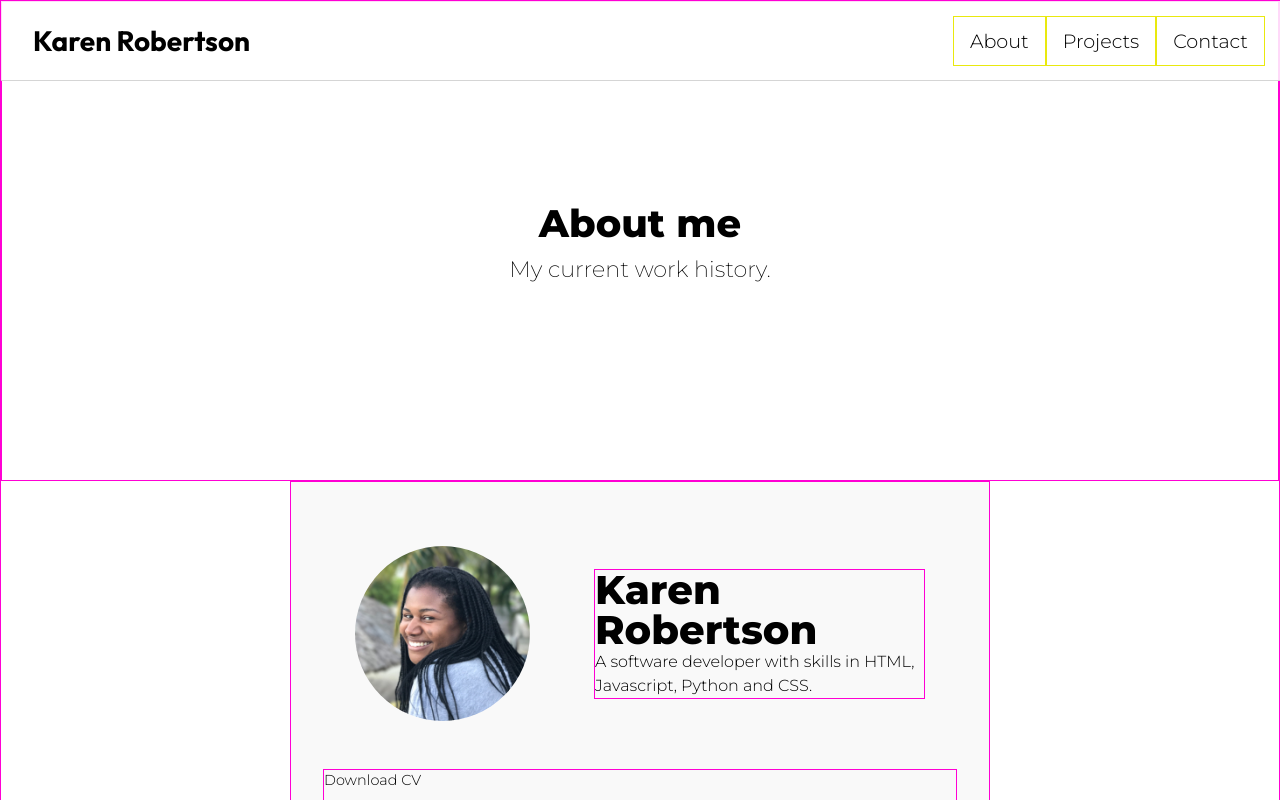
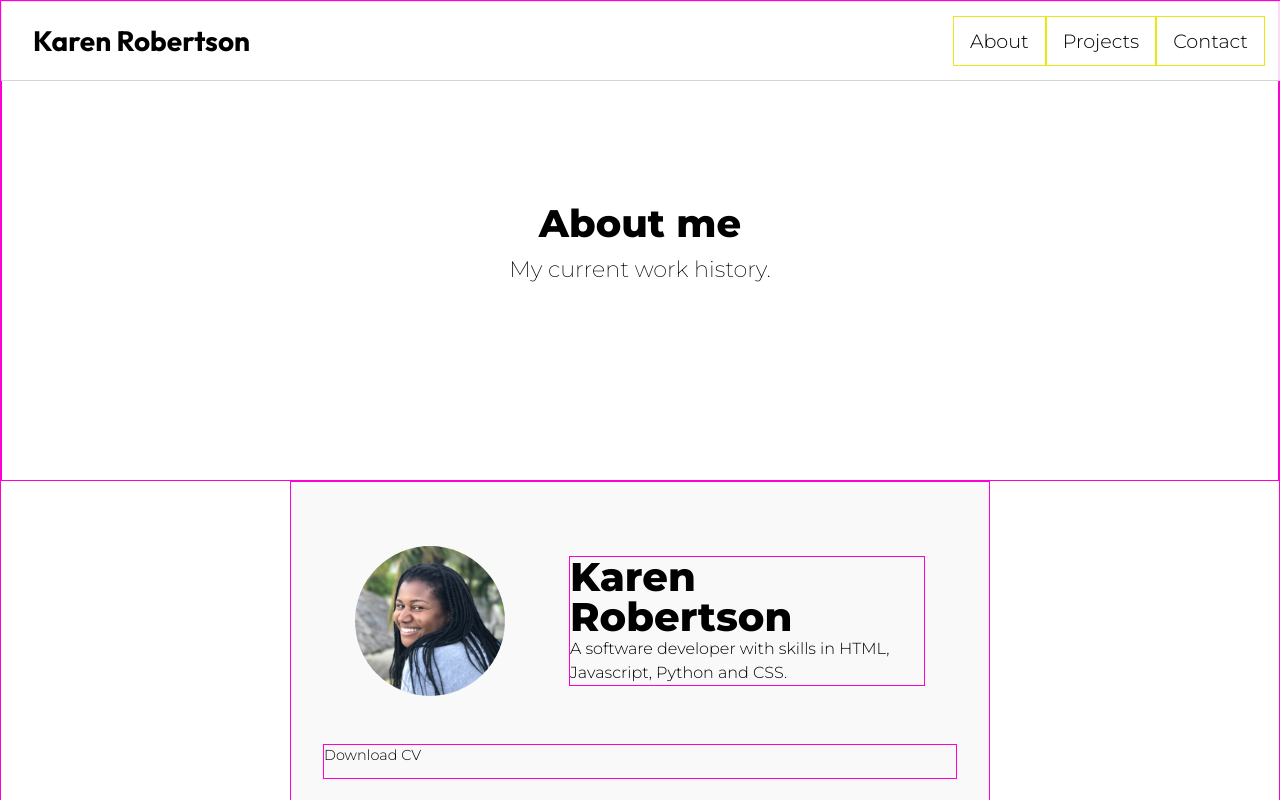
Before and after one commit to indigorose/digital_cv, a React (Create React App) app: page /about in a window 1280 px wide. Shown: the top 800 px of the page. Built offline with nearby package versions, Linux system fonts and the light colour scheme.

Commit message:
update about component

```diff
--- a/src/components/Aboutcv.css
+++ b/src/components/Aboutcv.css
@@ -80,8 +80,8 @@ li {
 
 #profile-pic {
   border-radius: 50%;
-  width: 175px;
-  height: 175px;
+  width: 150px;
+  height: 150px;
 }
 
 #email {
```
